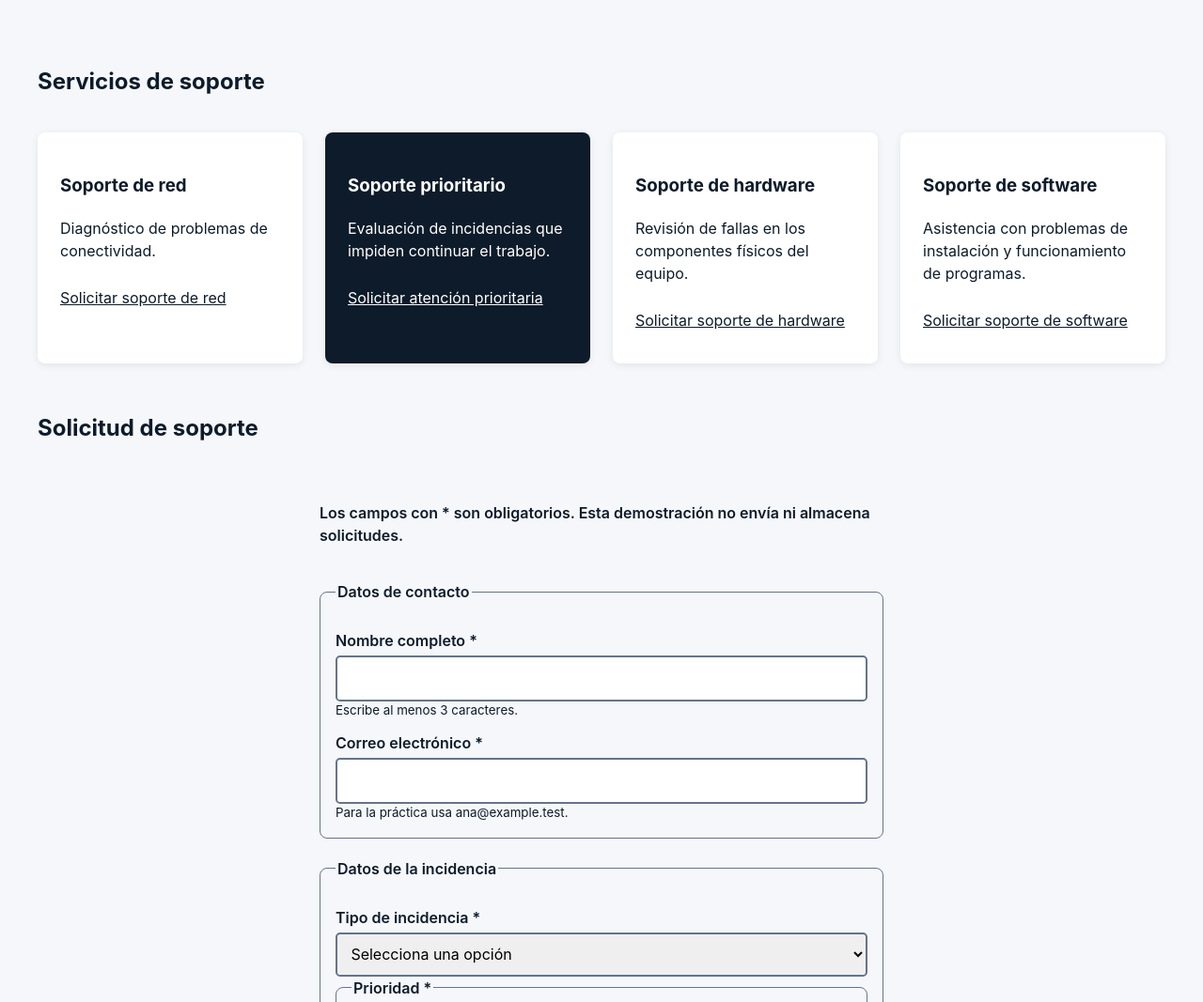
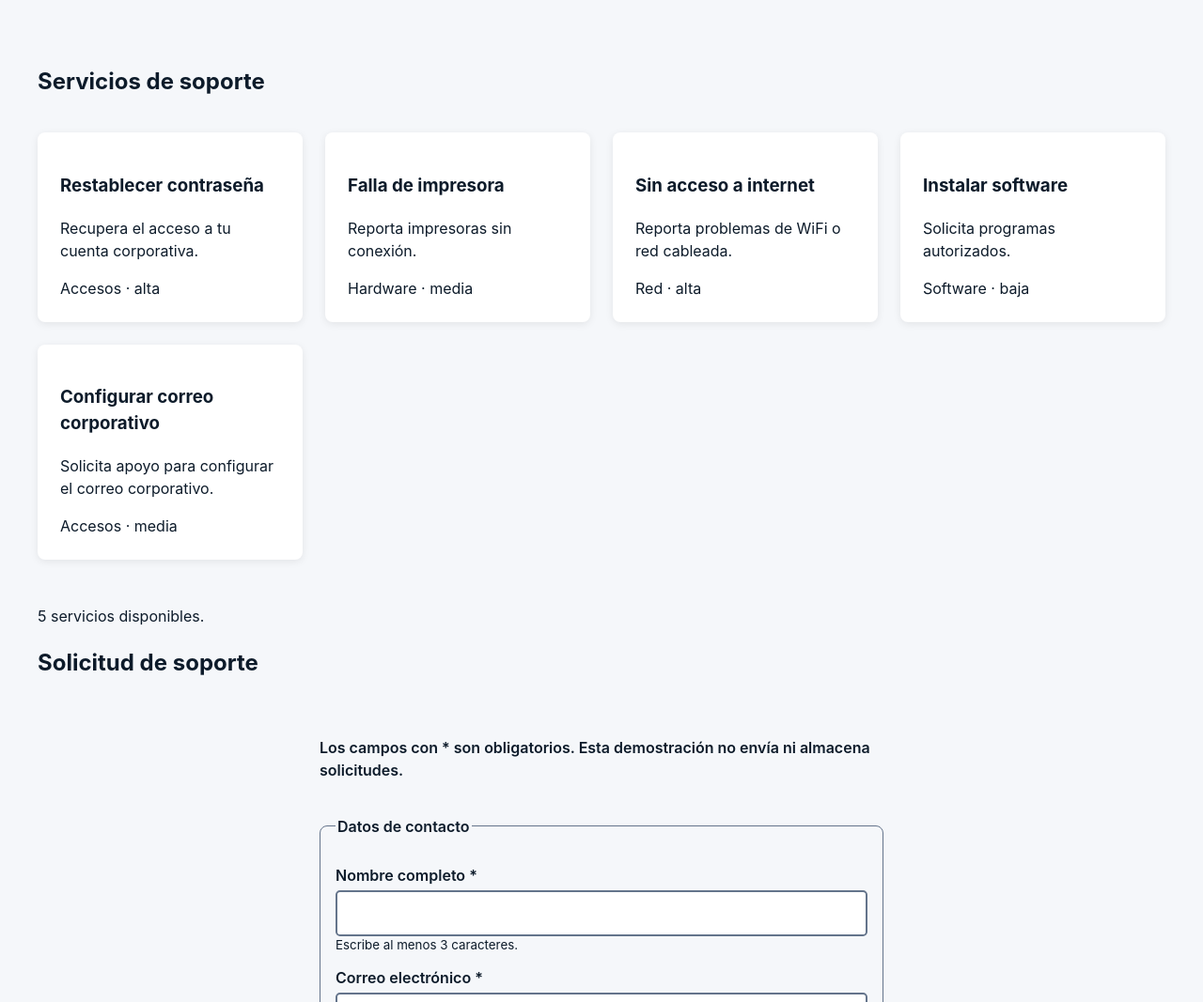
Before and after one commit to cesardiaz943-creator/CLASES-SISE, a website: page public/index.html in a window 1280 px wide. Shown: the part 380-1447 px from the top of the page at 94% size. Drawn offline with Linux system fonts and the light colour scheme.

Commit message:
feat: integra catalogo dinamico

```diff
--- a/public/assets/css/styles.css
+++ b/public/assets/css/styles.css
@@ -7,6 +7,7 @@
   --color-border: #64748b;
   --color-success: #15803d;
   --color-error: #b91c1c;
+  --duracion: 250ms;
 }
 
 * {
@@ -136,6 +137,28 @@ h1 {
   border-radius: 0.5rem;
   background: white;
   box-shadow: 0 2px 8px rgb(0 0 0 / 8%);
+  transition: transform var(--duracion) ease;
+}
+
+.service-card:hover,
+.service-card:focus-within {
+  transform: translateY(-2px);
+}
+
+@keyframes confirmar {
+  from {
+    opacity: 0;
+    transform: scale(0.98);
+  }
+
+  to {
+    opacity: 1;
+    transform: scale(1);
+  }
+}
+
+.mensaje-ok {
+  animation: confirmar var(--duracion) ease-out;
 }
 
 .service-card a {
@@ -346,3 +369,19 @@ th {
     hyphens: none;
   }
 }
+
+@media (prefers-reduced-motion: reduce) {
+  *,
+  *::before,
+  *::after {
+    animation-duration: 0.01ms !important;
+    animation-iteration-count: 1 !important;
+    transition-duration: 0.01ms !important;
+    scroll-behavior: auto !important;
+  }
+
+  .service-card:hover,
+  .service-card:focus-within {
+    transform: none;
+  }
+}
--- /dev/null
+++ b/public/assets/js/catalogo.js
@@ -0,0 +1,85 @@
+const catalogo = document.querySelector('#catalogo');
+const selector = document.querySelector('#servicio');
+const aviso = document.querySelector('#estado-catalogo');
+
+function crearTarjeta(s) {
+  const tarjeta = document.createElement('article');
+  tarjeta.classList.add('service-card');
+
+  const titulo = document.createElement('h3');
+  const texto = document.createElement('p');
+  const etiqueta = document.createElement('span');
+
+  titulo.textContent = s.nombre;
+  texto.textContent = s.descripcion;
+  etiqueta.textContent = s.categoria + ' · ' + s.prioridad;
+
+  tarjeta.append(titulo, texto, etiqueta);
+  return tarjeta;
+}
+
+function validarContrato(lista) {
+  const categoriasPermitidas = ['Accesos', 'Hardware', 'Red', 'Software'];
+  const prioridadesPermitidas = ['alta', 'media', 'baja'];
+  const ids = new Set();
+
+  lista.forEach((servicio) => {
+    if (
+      !Number.isInteger(servicio.id) ||
+      servicio.id <= 0 ||
+      typeof servicio.nombre !== 'string' ||
+      !servicio.nombre.trim() ||
+      typeof servicio.descripcion !== 'string' ||
+      !servicio.descripcion.trim() ||
+      !categoriasPermitidas.includes(servicio.categoria) ||
+      !prioridadesPermitidas.includes(servicio.prioridad)
+    ) {
+      throw new Error('Servicio con datos inválidos');
+    }
+
+    if (ids.has(servicio.id)) {
+      throw new Error('ID de servicio duplicado');
+    }
+
+    ids.add(servicio.id);
+  });
+}
+
+async function cargarServicios() {
+  aviso.textContent = 'Cargando servicios…';
+  selector.disabled = true;
+
+  try {
+    const respuesta = await fetch('data/servicios.json');
+
+    if (!respuesta.ok) throw new Error('HTTP ' + respuesta.status);
+
+    const lista = await respuesta.json();
+
+    if (!Array.isArray(lista) || !lista.length) {
+      throw new Error('Catálogo vacío o inválido');
+    }
+
+    validarContrato(lista);
+
+    catalogo.replaceChildren(...lista.map(crearTarjeta));
+    selector.replaceChildren(new Option('Selecciona un servicio', ''));
+
+    lista.forEach((s) => {
+      selector.add(new Option(s.nombre, String(s.id)));
+    });
+
+    selector.disabled = false;
+    aviso.textContent = lista.length + ' servicios disponibles.';
+  } catch (error) {
+    catalogo.replaceChildren();
+
+    selector.replaceChildren(new Option('Servicios no disponibles', ''));
+
+    aviso.textContent = 'No pudimos cargar servicios. Recarga para reintentar.';
+
+    console.error(error);
+  }
+}
+
+cargarServicios();
--- a/public/assets/js/ui.js
+++ b/public/assets/js/ui.js
@@ -20,19 +20,3 @@ if (nav && toggle && menu) {
     }
   });
 }
-
-const form = document.querySelector('#support-form');
-const submit = document.querySelector('#submit-demo');
-const status = document.querySelector('#form-status');
-if (form && submit && status) {
-  form.addEventListener('input', () => {
-    status.textContent = '';
-  });
-  form.addEventListener('submit', (event) => {
-    // La validación nativa ocurre ANTES de submit. No usar novalidate.
-    event.preventDefault();
-    status.textContent = 'Validación completada. No se envió ni guardó ningún ticket.';
-  });
-  // Permanece deshabilitado si el apoyo no ha cargado.
-  submit.disabled = false;
-}
--- /dev/null
+++ b/public/data/servicios.json
@@ -0,0 +1,38 @@
+[
+  {
+    "id": 1,
+    "nombre": "Restablecer contraseña",
+    "descripcion": "Recupera el acceso a tu cuenta corporativa.",
+    "categoria": "Accesos",
+    "prioridad": "alta"
+  },
+  {
+    "id": 2,
+    "nombre": "Falla de impresora",
+    "descripcion": "Reporta impresoras sin conexión.",
+    "categoria": "Hardware",
+    "prioridad": "media"
+  },
+  {
+    "id": 3,
+    "nombre": "Sin acceso a internet",
+    "descripcion": "Reporta problemas de WiFi o red cableada.",
+    "categoria": "Red",
+    "prioridad": "alta"
+  },
+  {
+    "id": 4,
+    "nombre": "Instalar software",
+    "descripcion": "Solicita programas autorizados.",
+    "categoria": "Software",
+    "prioridad": "baja"
+  },
+
+  {
+    "id": 5,
+    "nombre": "Configurar correo corporativo",
+    "descripcion": "Solicita apoyo para configurar el correo corporativo.",
+    "categoria": "Accesos",
+    "prioridad": "media"
+  }
+]
--- a/public/index.html
+++ b/public/index.html
@@ -47,36 +47,14 @@
       </section>
       <section id="servicios" aria-labelledby="services-title">
         <h2 id="services-title">Servicios de soporte</h2>
-        <div class="services__grid">
-          <article class="service-card">
-            <h3>Soporte de red</h3>
-            <p>Diagnóstico de problemas de conectividad.</p>
-            <a href="#soporte">Solicitar soporte de red</a>
-          </article>
 
-          <article class="service-card service-card--featured">
-            <h3>Soporte prioritario</h3>
-            <p>Evaluación de incidencias que impiden continuar el trabajo.</p>
-            <a href="#soporte">Solicitar atención prioritaria</a>
-          </article>
-
-          <article class="service-card">
-            <h3>Soporte de hardware</h3>
-            <p>Revisión de fallas en los componentes físicos del equipo.</p>
-            <a href="#soporte">Solicitar soporte de hardware</a>
-          </article>
-
-          <article class="service-card">
-            <h3>Soporte de software</h3>
-            <p>Asistencia con problemas de instalación y funcionamiento de programas.</p>
-            <a href="#soporte">Solicitar soporte de software</a>
-          </article>
-        </div>
+        <div id="catalogo" class="services__grid"></div>
+        <p id="estado-catalogo" role="status" aria-live="polite"></p>
       </section>
       <section id="soporte" aria-labelledby="support-title">
         <h2 id="support-title">Solicitud de soporte</h2>
 
-        <form class="support-form" id="support-form">
+        <form class="support-form" id="form-incidencia">
           <p class="form-note">
             Los campos con * son obligatorios. Esta demostración no envía ni almacena
             solicitudes.
@@ -97,10 +75,10 @@
             />
             <small id="nombre-help">Escribe al menos 3 caracteres.</small>
 
-            <label for="email">Correo electrónico *</label>
+            <label for="correo">Correo electrónico *</label>
             <input
-              id="email"
-              name="email"
+              id="correo"
+              name="correo"
               type="email"
               required
               autocomplete="email"
@@ -112,8 +90,9 @@
           <fieldset>
             <legend>Datos de la incidencia</legend>
 
-            <label for="tipo">Tipo de incidencia *</label>
-            <select id="tipo" name="tipo" required>
+            <label for="servicio">Tipo de incidencia *</label>
+
+            <select id="servicio" name="servicio" required>
               <option value="">Selecciona una opción</option>
               <option value="red">Red</option>
               <option value="hardware">Hardware</option>
@@ -296,5 +275,6 @@
     <footer class="container">
       <p>Portal TI de práctica. No registra tickets reales.</p>
     </footer>
+    <script type="module" src="assets/js/catalogo.js"></script>
   </body>
 </html>
```
Also changed, not shown: README.md.
